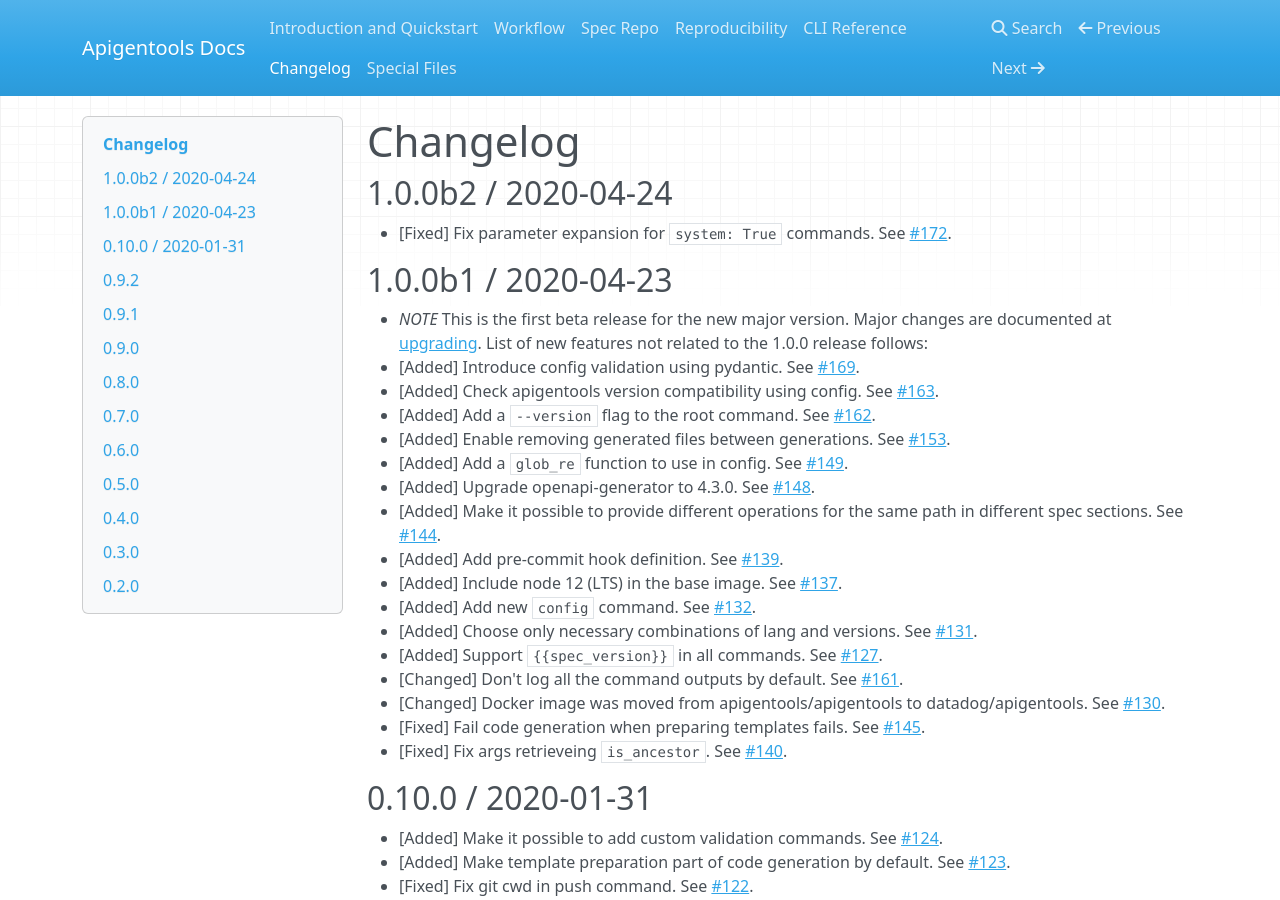
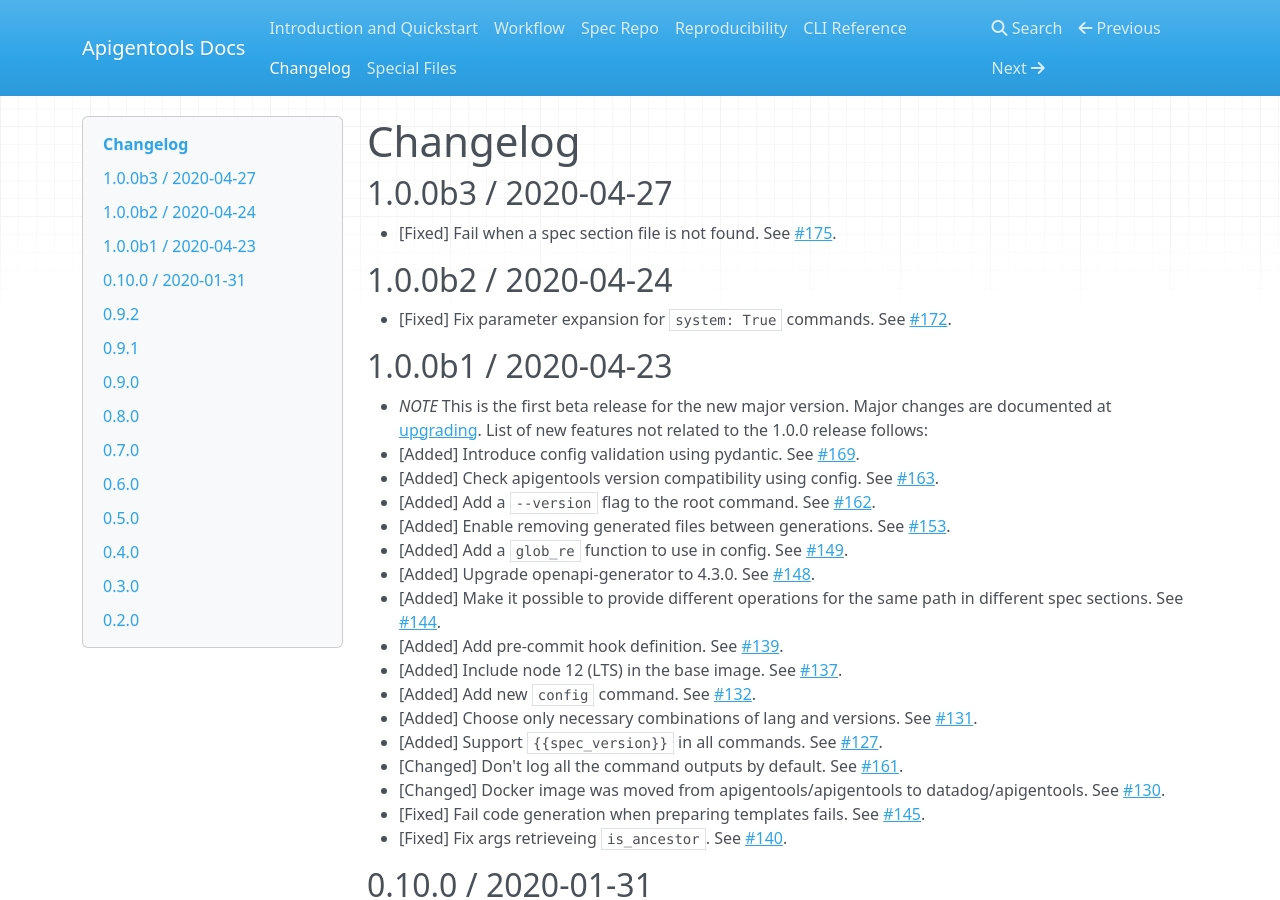
Before and after one commit to DataDog/apigentools, an MkDocs documentation site: the page built from docs/changelog.md, in a window 1280 px wide and 900 px high. Built offline with MkDocs 1.6.1, drawn with Linux system fonts in a browser that asks for light colours; nearby versions of some CDN libraries.

Commit message:
Add changelog for 1.0.0b3 release (#176)

```diff
--- a/docs/changelog.md
+++ b/docs/changelog.md
@@ -1,4 +1,8 @@
 # Changelog
+
+## 1.0.0b3 / 2020-04-27
+
+* [Fixed] Fail when a spec section file is not found. See [#175](https://github.com/DataDog/apigentools/pull/175).
 
 ## 1.0.0b2 / 2020-04-24
 
```
